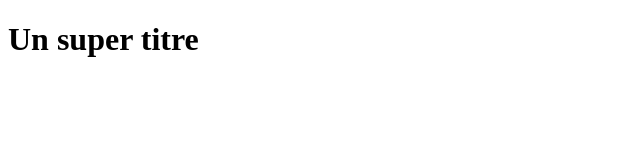
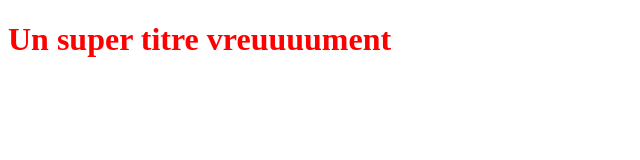
Before and after one commit to phenisora/OpenclassroomsProject, a plain HTML site: page index.html in a window 1280 px wide. Shown: the whole page, without its empty margins (0-640 px from the left). Drawn offline with Linux system fonts and the light colour scheme.

Commit message:
Modification du titre h1

```diff
--- a/index.html
+++ b/index.html
@@ -2,9 +2,9 @@
 <html>
     <head>
         <title></title>
-        <link rel="stylesheet" type="text/css" href="styles.css">
+        <link rel="stylesheet" type="text/css" href="style.css">
     </head>
     <body>
-        <h1>Un super titre</h1>
+        <h1>Un super titre vreuuuument</h1>
     </body>
 </html>
--- /dev/null
+++ b/style.css
@@ -0,0 +1,3 @@
+h1 {
+  color: red;
+}
```
